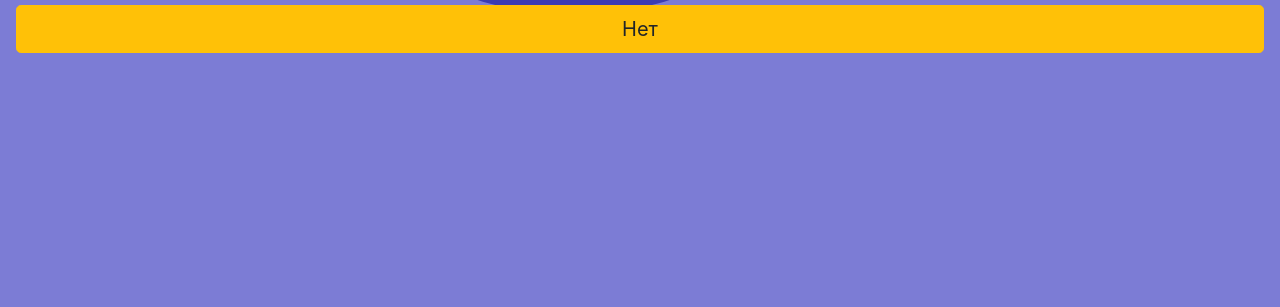
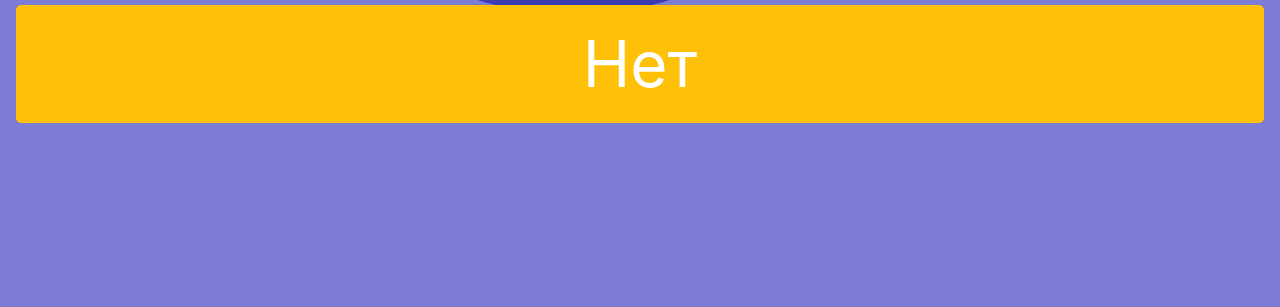
Before and after one commit to aaalyo/aaalyo.github.io, a plain HTML site: page index.html in a window 1280 px wide. Shown: the part 493-800 px from the top of the page. Drawn offline with nearby package versions, Linux system fonts and the light colour scheme.

Commit message:
Add files via upload

```diff
--- a/breakfast.css
+++ b/breakfast.css
@@ -28,3 +28,9 @@ body {
     color: #FFFFFF;
     text-shadow: 0px 4px 4px #0a0a5c;
 }
+
+.btn {
+    font-size: 64px;
+    line-height: 100px;
+    color: white;
+}
```
